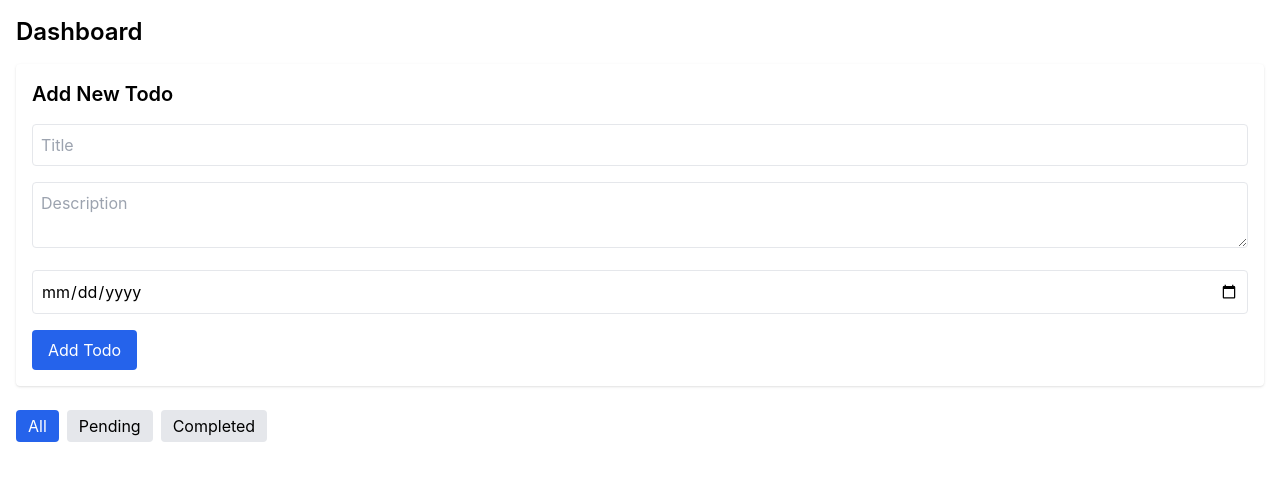
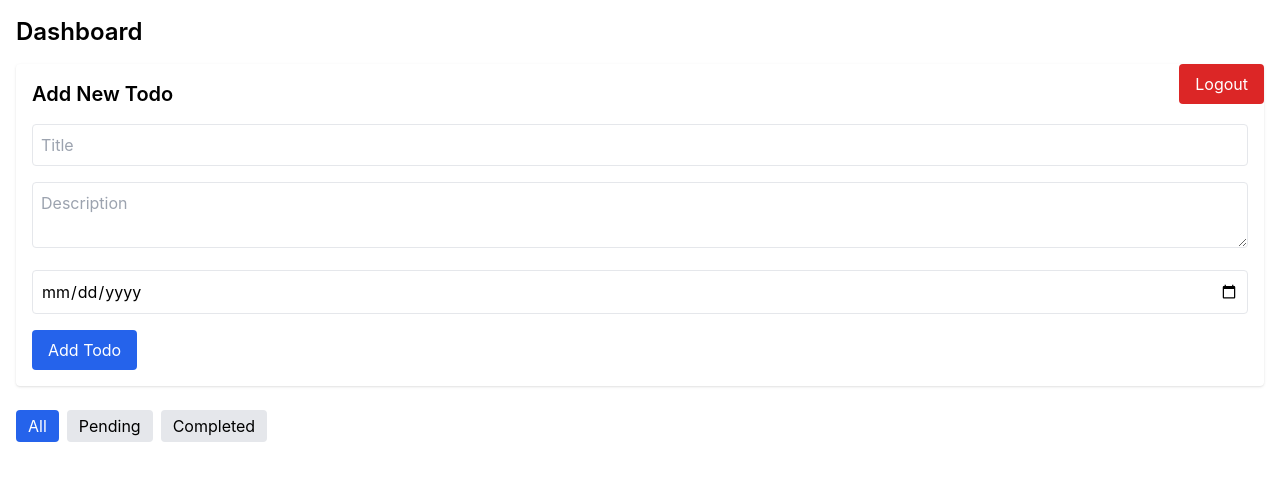
Before and after one commit to arundhathi6/Todo-client, a React (Create React App) app: page /dashboard in a window 1280 px wide. Shown: the top 480 px of the page. Built offline with nearby package versions, Linux system fonts and the light colour scheme.

Commit message:
Added logout button

```diff
--- a/src/pages/Dashboard.tsx
+++ b/src/pages/Dashboard.tsx
@@ -193,10 +193,28 @@ export default function Dashboard() {
     }
   };
 
+  const handleLogout = async () => {
+    try {
+      localStorage.removeItem("token");
+
+      // Optionally clear other state or storage
+      localStorage.clear();
+      window.location.href = "/login"; // Or use a router: navigate("/login");
+    } catch (error) {
+      console.error("Logout failed:", error);
+      alert("Logout failed. Try again.");
+    }
+  };
+
   return (
     <div className="p-4">
       <h1 className="text-2xl font-semibold mb-4">Dashboard</h1>
-
+      <button
+        onClick={handleLogout}
+        className="text-white px-4 py-2 rounded hover:bg-blue-700 float-end bg-red-600"
+      >
+        Logout
+      </button>
       {/* Todo Form for adding new todos */}
       <TodoForm onAdd={handleAddTodo} />
       <div className="mb-4">
```
Also changed, not shown: 1 other file (tests, documents, lock files or other folders).
